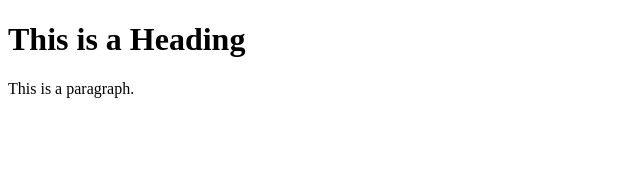
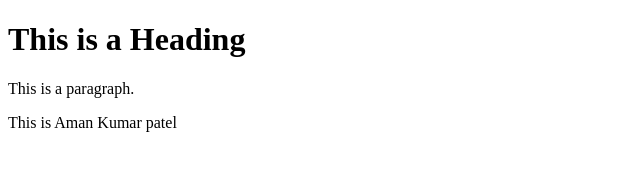
Before and after one commit to gauravsingh9090/add, a plain HTML site: page index.html in a window 1280 px wide. Shown: the whole page, without its empty margins (0-640 px from the left). Drawn offline with Linux system fonts and the light colour scheme.

Commit message:
Update index.html
Add his name

```diff
--- a/index.html
+++ b/index.html
@@ -7,6 +7,7 @@
 
 <h1>This is a Heading</h1>
 <p>This is a paragraph.</p>
+  <p>This is Aman Kumar patel</p>
 
 </body>
 </html>
```
